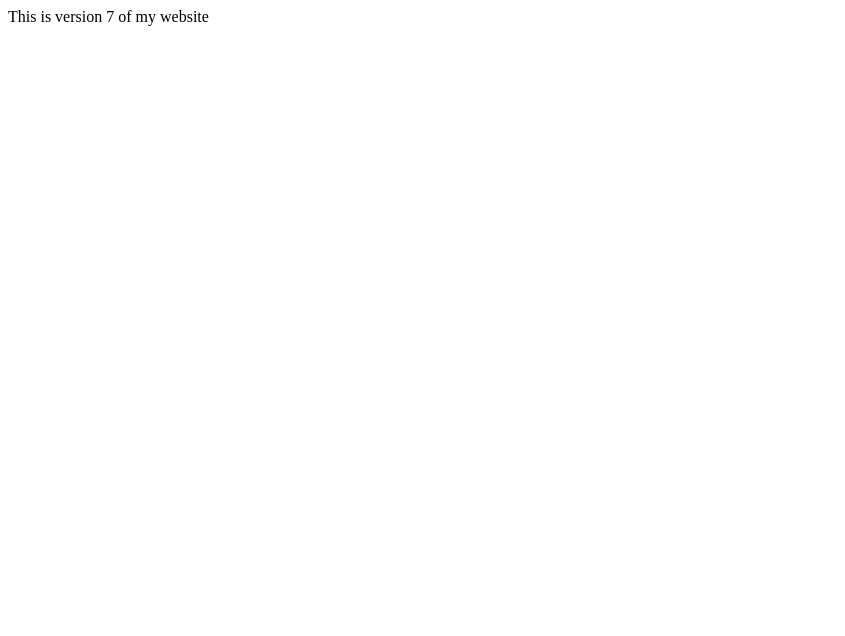
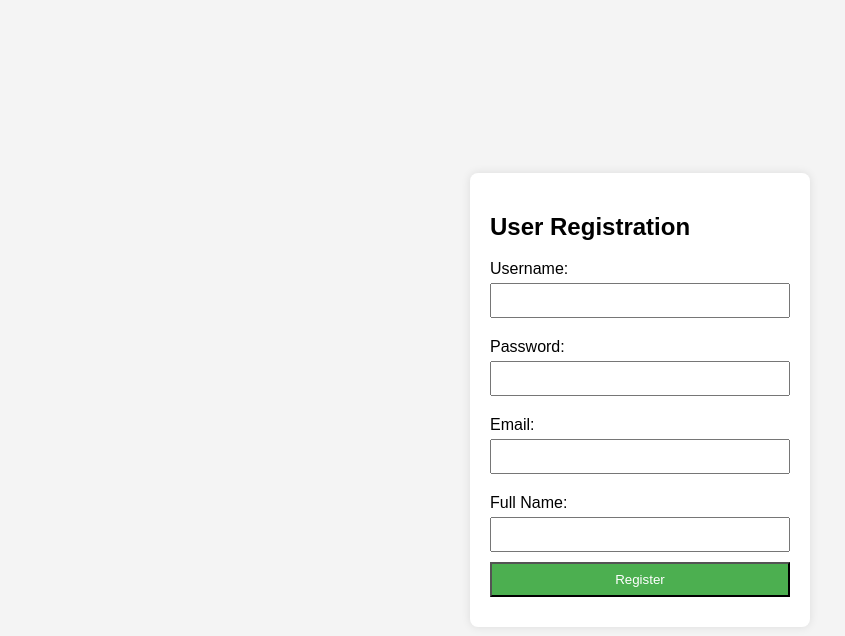
Before and after one commit to Basitbrh/myrepo, a plain HTML site: page index.html in a window 1280 px wide. Shown: the whole page, without its empty margins (0-845 px from the left). Drawn offline with Linux system fonts and the light colour scheme.

Commit message:
version 8

```diff
--- a/index.html
+++ b/index.html
@@ -3,10 +3,67 @@
 <head>
     <meta charset="UTF-8">
     <meta name="viewport" content="width=device-width, initial-scale=1.0">
-    <title>Document</title>
+    <title>User Registration Form</title>
+    <style>
+        body {
+            font-family: Arial, sans-serif;
+            background-color: #f4f4f4;
+            margin: 0;
+            padding: 0;
+            display: flex;
+            justify-content: center;
+            align-items: center;
+            height: 100vh;
+        }
+
+        form {
+            background-color: #fff;
+            padding: 20px;
+            border-radius: 8px;
+            box-shadow: 0 0 10px rgba(0, 0, 0, 0.1);
+            width: 300px;
+        }
+
+        label {
+            display: block;
+            margin: 10px 0 5px;
+        }
+
+        input {
+            width: 100%;
+            padding: 8px;
+            margin-bottom: 10px;
+            box-sizing: border-box;
+        }
+
+        input[type="submit"] {
+            background-color: #4caf50;
+            color: white;
+            cursor: pointer;
+        }
+
+        input[type="submit"]:hover {
+            background-color: #45a049;
+        }
+    </style>
 </head>
 <body>
-    <header>This is version 7 of my website</header>
+    <form action="process_registration.php" method="post">
+        <h2>User Registration</h2>
 
+        <label for="username">Username:</label>
+        <input type="text" name="username" required>
+
+        <label for="password">Password:</label>
+        <input type="password" name="password" required>
+
+        <label for="email">Email:</label>
+        <input type="email" name="email" required>
+
+        <label for="fullname">Full Name:</label>
+        <input type="text" name="fullname" required>
+
+        <input type="submit" value="Register">
+    </form>
 </body>
 </html>
```
